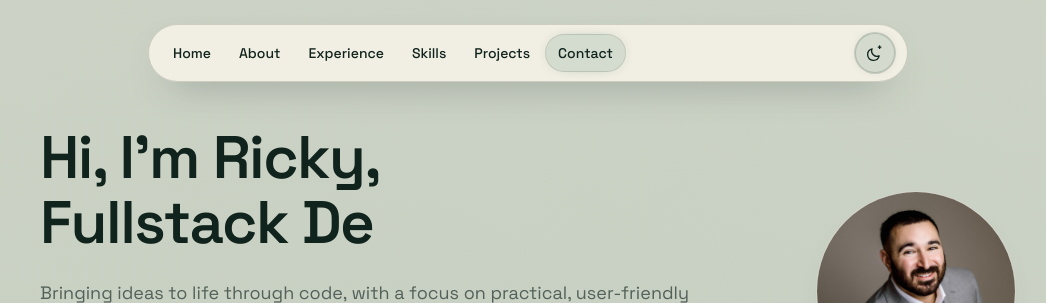
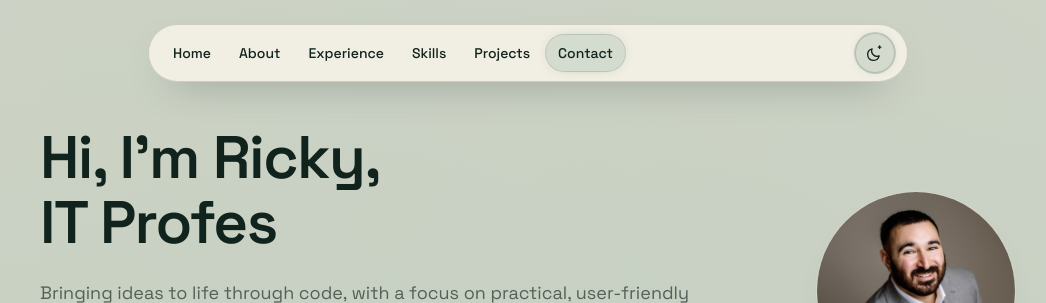
Before and after one commit to RickySerrano904/RickySerrano.dev, a Next.js app: page / in a window 1280 px wide. Shown: the top 303 px of the page, without its empty margins (112-1158 px from the left). Built offline with nearby package versions, Linux system fonts and the light colour scheme; no server answers.

Commit message:
fix(typewriter): render first hero word immediately

```diff
--- a/app/home/TypewriterText.tsx
+++ b/app/home/TypewriterText.tsx
@@ -12,13 +12,14 @@
 
 export default function TypewriterText({
   words,
-  typingDelayMs = 95,
+  typingDelayMs = 90,
   deletingDelayMs = 55,
   holdDelayMs = 1200,
   className,
 }: TypewriterTextProps) {
+  const initialWordLength = words.find((word) => word.length > 0)?.length ?? 0;
   const [wordIndex, setWordIndex] = useState(0);
-  const [charCount, setCharCount] = useState(0);
+  const [charCount, setCharCount] = useState(() => initialWordLength);
   const [isDeleting, setIsDeleting] = useState(false);
   const [reduceMotion, setReduceMotion] = useState(false);
 
```
